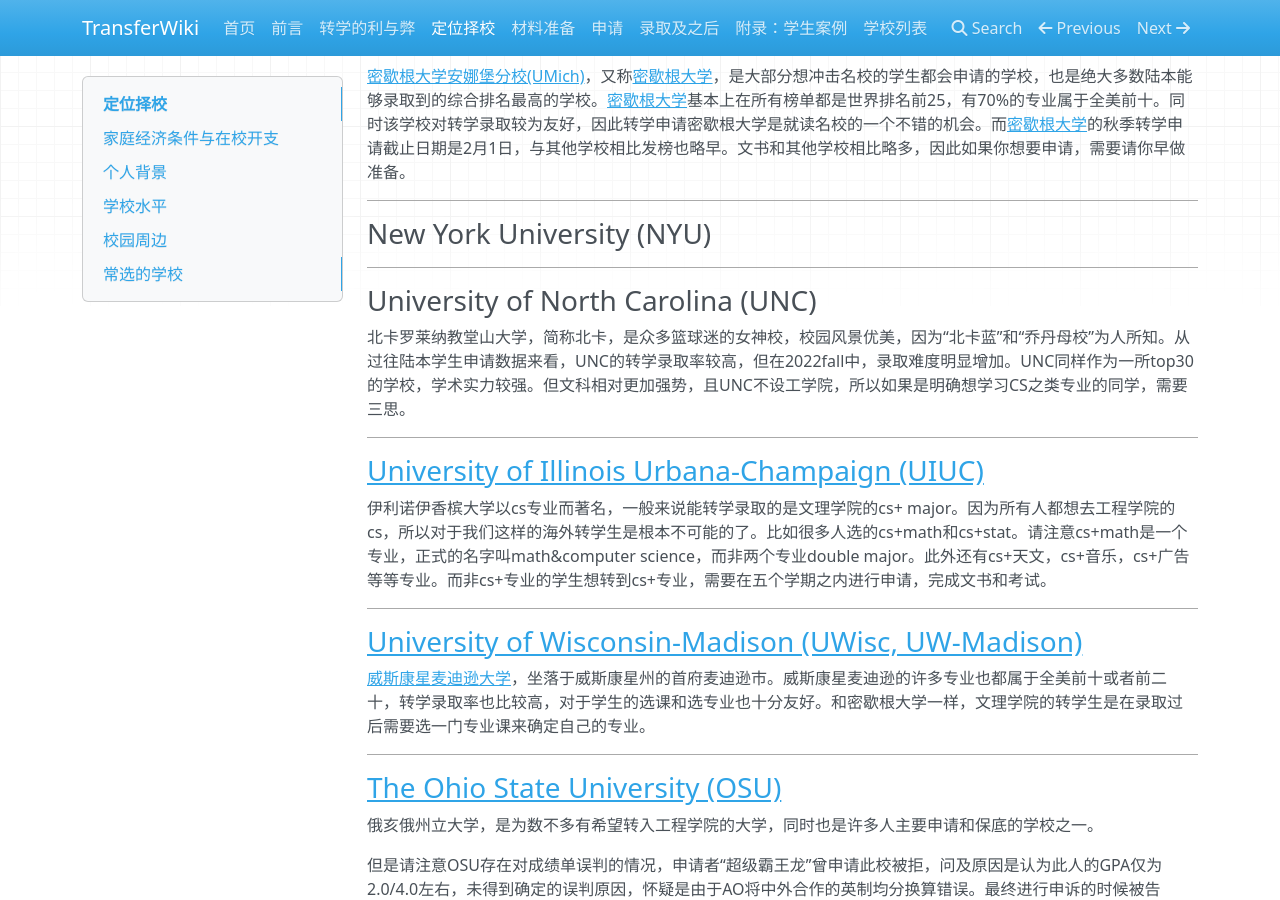
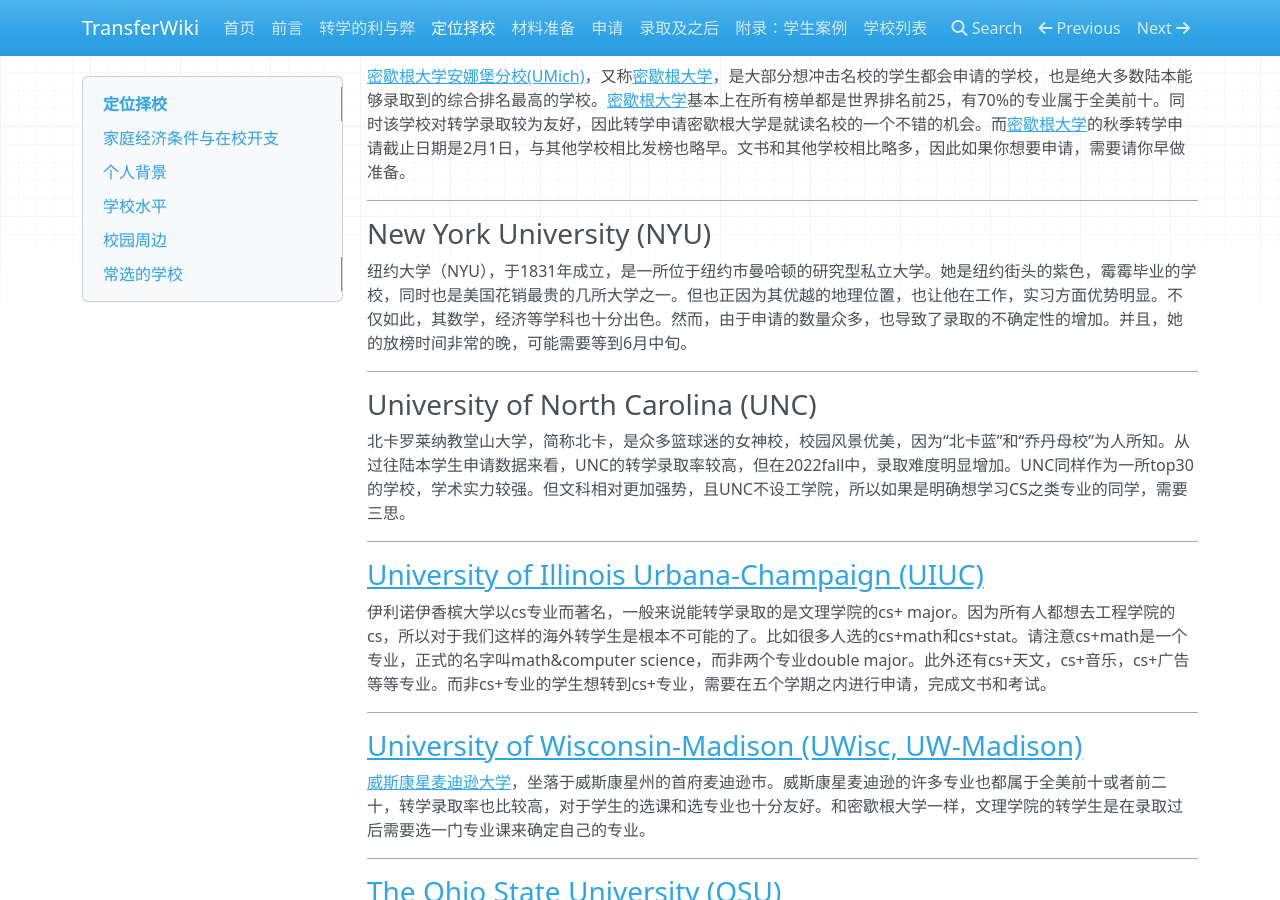
Before and after one commit to SihanXU/TransferWiki, an MkDocs documentation site: the page built from docs/school.md, in a window 1280 px wide and 900 px high, scrolled down 849 px. Built offline with MkDocs 1.6.1, drawn with Linux system fonts in a browser that asks for light colours; nearby versions of some CDN libraries.

Commit message:
Update school.md

```diff
--- a/docs/school.md
+++ b/docs/school.md
@@ -31,6 +31,7 @@
 ***
 
 ### New York University (NYU)
+纽约大学（NYU），于1831年成立，是一所位于纽约市曼哈顿的研究型私立大学。她是纽约街头的紫色，霉霉毕业的学校，同时也是美国花销最贵的几所大学之一。但也正因为其优越的地理位置，也让他在工作，实习方面优势明显。不仅如此，其数学，经济等学科也十分出色。然而，由于申请的数量众多，也导致了录取的不确定性的增加。并且，她的放榜时间非常的晚，可能需要等到6月中旬。
 
 ***
 
```
